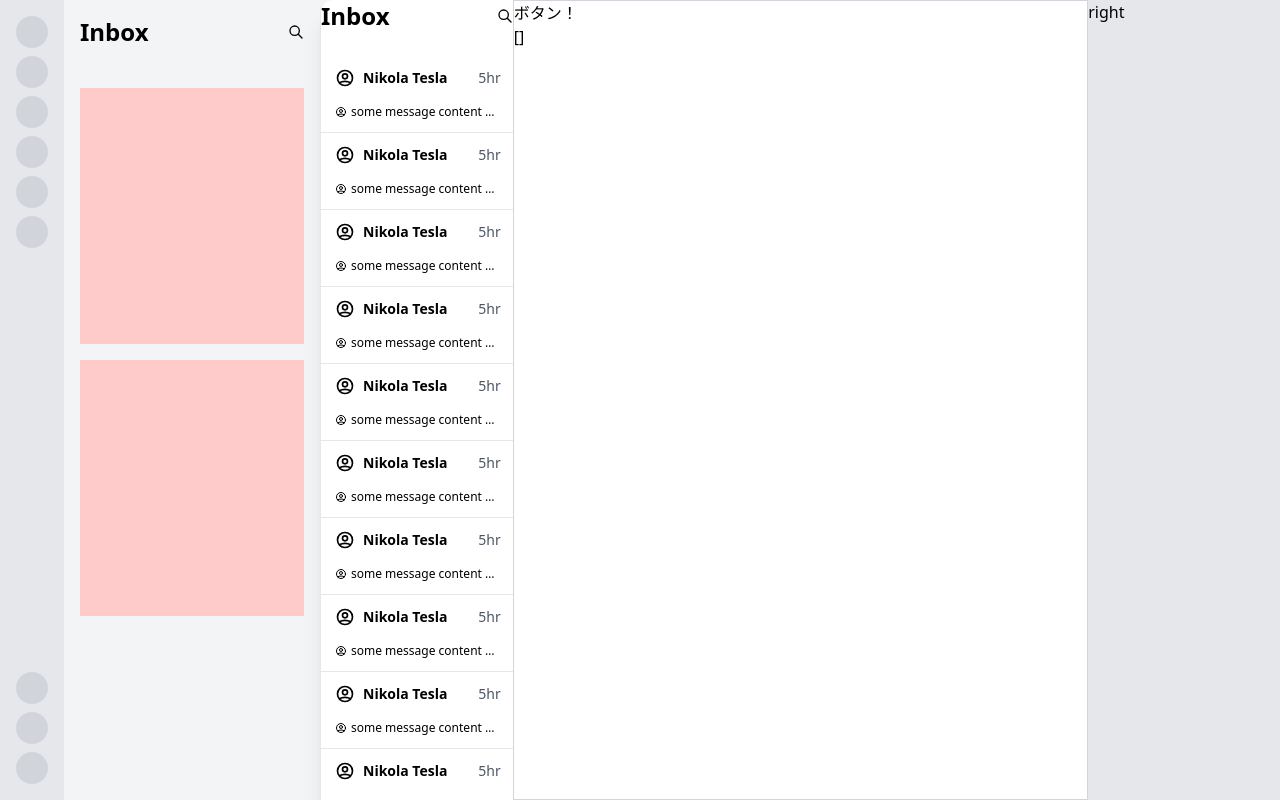
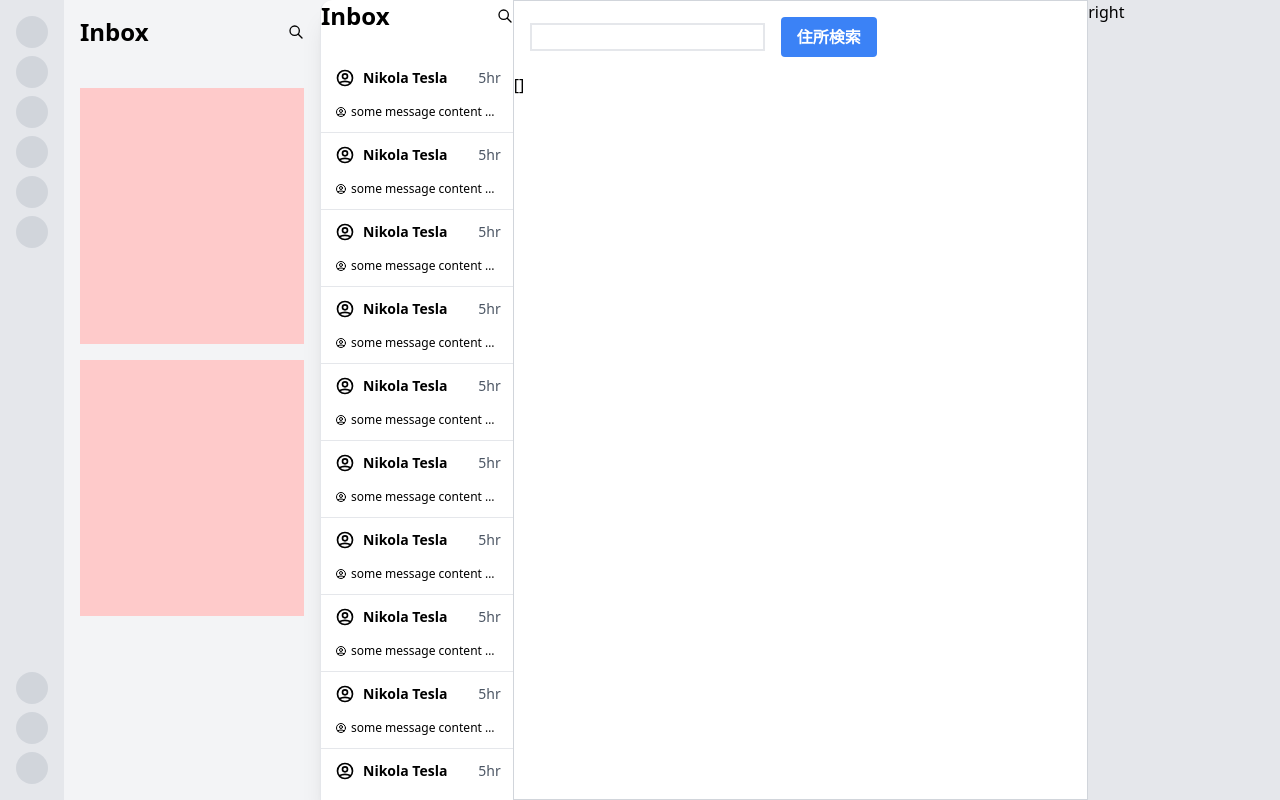
Before and after one commit to Frog-kt/vite-project, a React (Vite) app: page / in a window 1280 px wide. Built offline with nearby package versions, Linux system fonts and the light colour scheme.

Commit message:
update: postaddress can be entered from the form

```diff
--- a/src/components/Main.tsx
+++ b/src/components/Main.tsx
@@ -1,8 +1,11 @@
 import React, { useState, useEffect } from 'react'
 import axios from 'axios'
 
+let tv: string = "";
+
 export default function Main() {
   const [address, setAddress] = useState([]);
+  const [addressNum, setAddressNum]: any = useState();
 
   axios.defaults.headers.post['Access-Control-Allow-Origin'] = '*';
   axios.defaults.headers.post['Content-Type'] = 'application/json;charset=utf-8';
@@ -40,12 +43,17 @@ export default function Main() {
         </div>
       </div>
       <div className="w-3/5  border border-l border-r border-gray-300">
-        <button onClick={async () => {
-          let res = await axios.get('http://localhost:8080/https://zipcloud.ibsnet.co.jp/api/search?zipcode=1410022');
-          console.log(res.data.results[0]);
+        <input className="border-2 mt-4 ml-4" type="text" name="address" onChange={(e) => {
+          const target = e.target;
+          tv = target.value;
+          setAddressNum(tv);
+        }} />
+        <button className="bg-blue-500 hover:bg-blue-700 text-white font-bold py-2 px-4 rounded ml-4 mt-4 mb-4" onClick={async () => {
+          let address = `http://localhost:8080/https://zipcloud.ibsnet.co.jp/api/search?zipcode=${addressNum}`
+          let res = await axios.get(address);
           setAddress(res.data.results[0])
         }}>
-          ボタン！
+          住所検索
           </button>
         <p>
           {JSON.stringify(address)}
```
